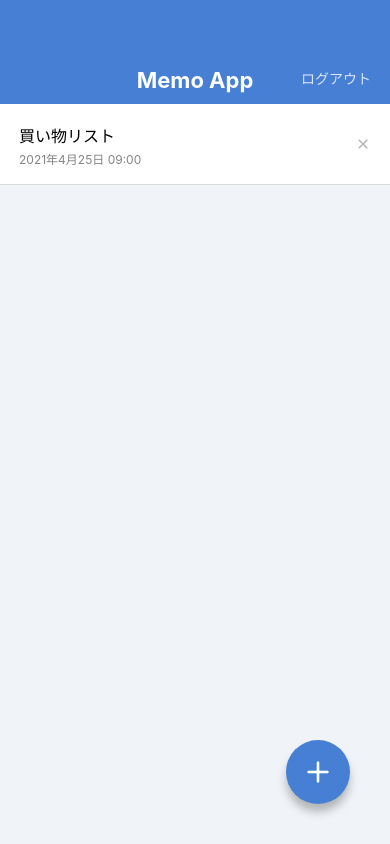
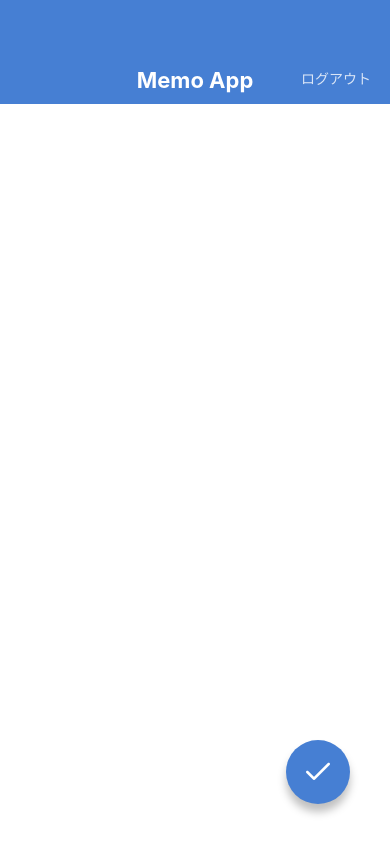
Before and after one commit to Kiyoshi09/MemoApp1, a React Native app: screen / in a window 390 px wide. Built offline with nearby package versions, Linux system fonts and the light colour scheme.

Commit message:
Create MemoEditScreen and MemoCreateScreen

```diff
--- a/App.jsx
+++ b/App.jsx
@@ -1,9 +1,11 @@
 import React from 'react';
 import MemoDetailScreen from './src/screens/MemoDetailScreen';
 import MemoListScreen from './src/screens/MemoListScreen';
+import MemoEditScreen from './src/screens/MemoEditScreen';
+import MemoCreateScreen from './src/screens/MemoCreateScreen';
 
 export default function App() {
   return (
-    <MemoListScreen />
+    <MemoCreateScreen />
   );
 }
--- /dev/null
+++ b/src/screens/MemoCreateScreen.jsx
@@ -0,0 +1,36 @@
+import React from 'react';
+import {
+  View, StyleSheet, TextInput, KeyboardAvoidingView,
+} from 'react-native';
+
+import AppBar from '../components/AppBar';
+import CircleButton from '../components/CircleButton';
+
+export default function MemoCreateScreen() {
+  return (
+    <KeyboardAvoidingView style={styles.container} behavior="height">
+      <AppBar />
+      <View style={styles.inputContainer}>
+        <TextInput value="" multiline style={styles.input} />
+      </View>
+      <CircleButton name="check" />
+    </KeyboardAvoidingView>
+  );
+}
+
+const styles = StyleSheet.create({
+  container: {
+    flex: 1,
+  },
+  inputContainer: {
+    flex: 1,
+    paddingHorizontal: 27,
+    paddingVertical: 32,
+  },
+  input: {
+    flex: 1,
+    textAlignVertical: 'top',
+    fontSize: 16,
+    lineHeight: 24,
+  },
+});
--- /dev/null
+++ b/src/screens/MemoEditScreen.jsx
@@ -0,0 +1,36 @@
+import React from 'react';
+import {
+  View, StyleSheet, TextInput, KeyboardAvoidingView,
+} from 'react-native';
+
+import AppBar from '../components/AppBar';
+import CircleButton from '../components/CircleButton';
+
+export default function MemoEditScreen() {
+  return (
+    <KeyboardAvoidingView style={styles.container} behavior="height">
+      <AppBar />
+      <View style={styles.inputContainer}>
+        <TextInput value="買い物リスト" multiline style={styles.input} />
+      </View>
+      <CircleButton name="check" />
+    </KeyboardAvoidingView>
+  );
+}
+
+const styles = StyleSheet.create({
+  container: {
+    flex: 1,
+  },
+  inputContainer: {
+    flex: 1,
+    paddingHorizontal: 27,
+    paddingVertical: 32,
+  },
+  input: {
+    flex: 1,
+    textAlignVertical: 'top',
+    fontSize: 16,
+    lineHeight: 24,
+  },
+});
```
